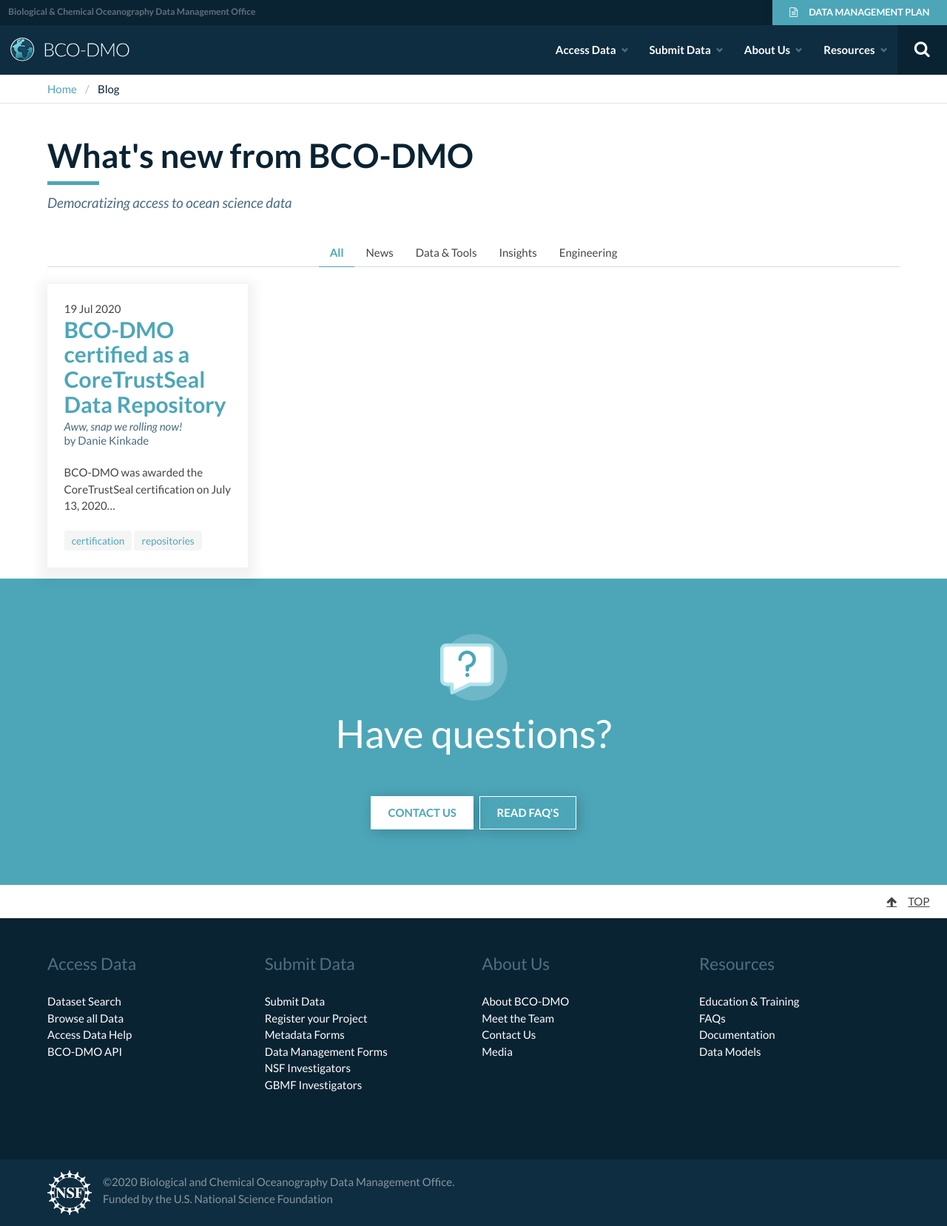
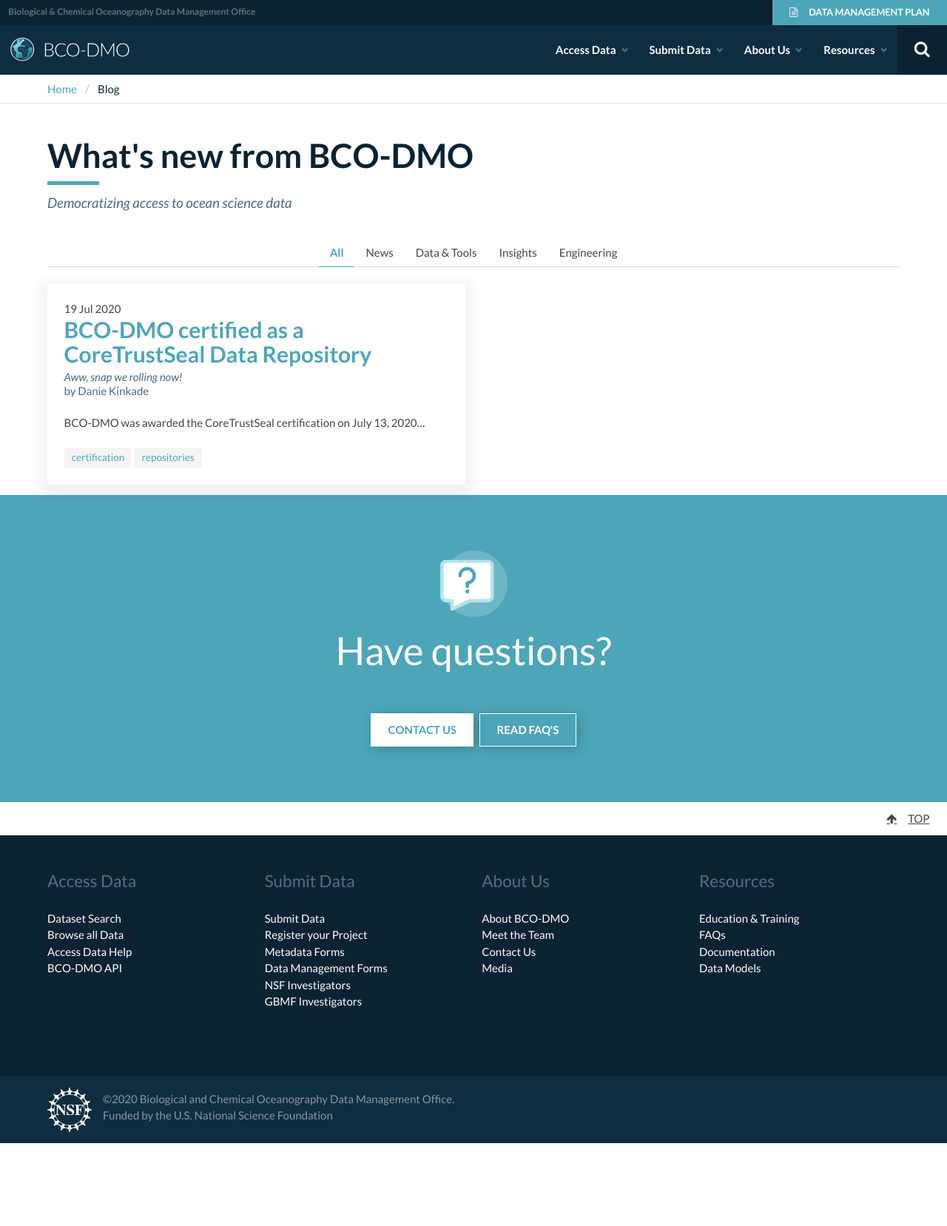
Before and after one commit to BCODMO/blog.bco-dmo.org, a Jekyll site: the page built from index.html, in a window 1280 px wide. Shown: the whole page at 74% size. Built offline with Jekyll 4.4.1, drawn with Linux system fonts in a browser that asks for light colours; after the commit the page ends 1545 px from its top, so only the background shows below that.

Commit message:
Update index.html

```diff
--- a/index.html
+++ b/index.html
@@ -24,7 +24,7 @@
   <div class="columns">
   {% for post in site.posts %}
     {% assign counter = forloop.index + 1 %}
-    {% assign remainder = counter | modulo: 3 %}
+    {% assign remainder = counter | modulo: 2 %}
     {% assign new_row = remainder == 0 %}
     {% if new_row %}
       </div>
@@ -39,7 +39,7 @@
     {% else %}
       {% assign callout = null %}
     {% endif %}
-      <div class="column is-3">
+      <div class="column is-6">
         {% include post-card.html post=post callout=callout author=author %}
       </div>
   {% endfor %}
```
